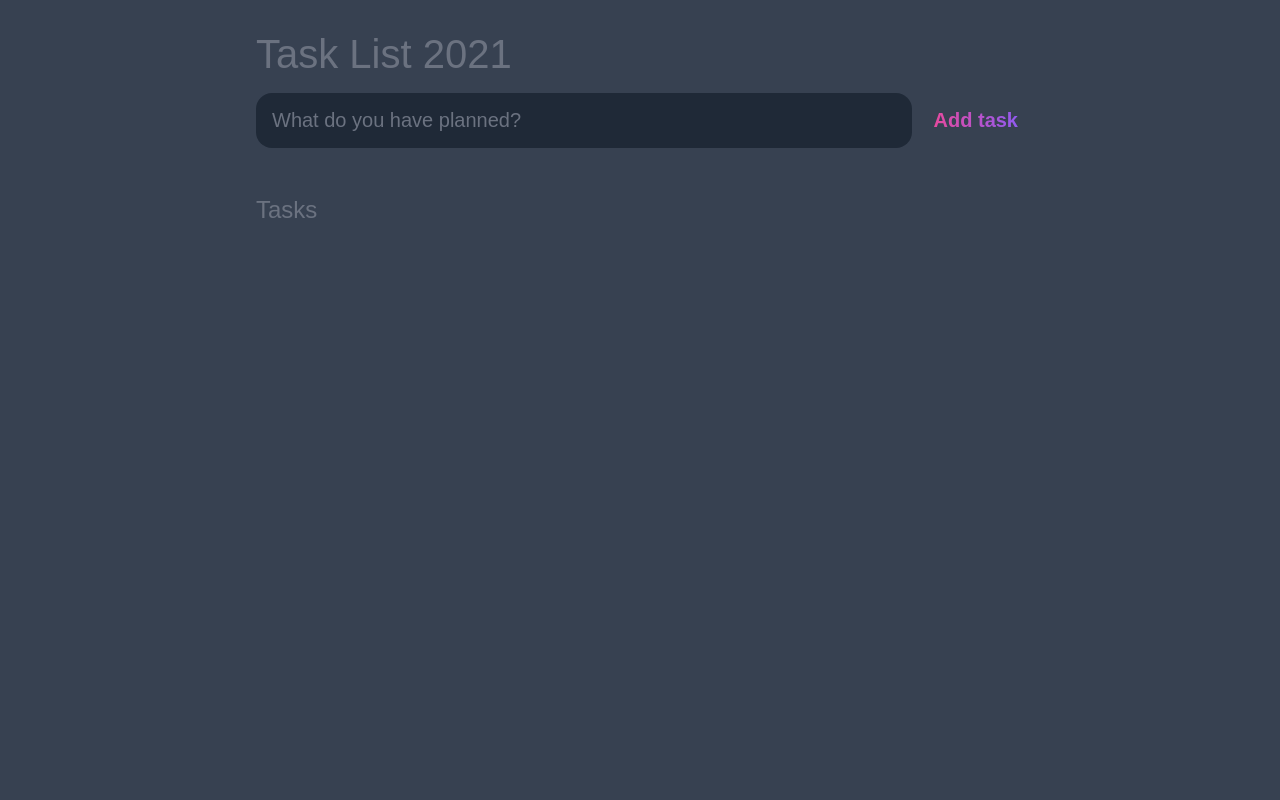
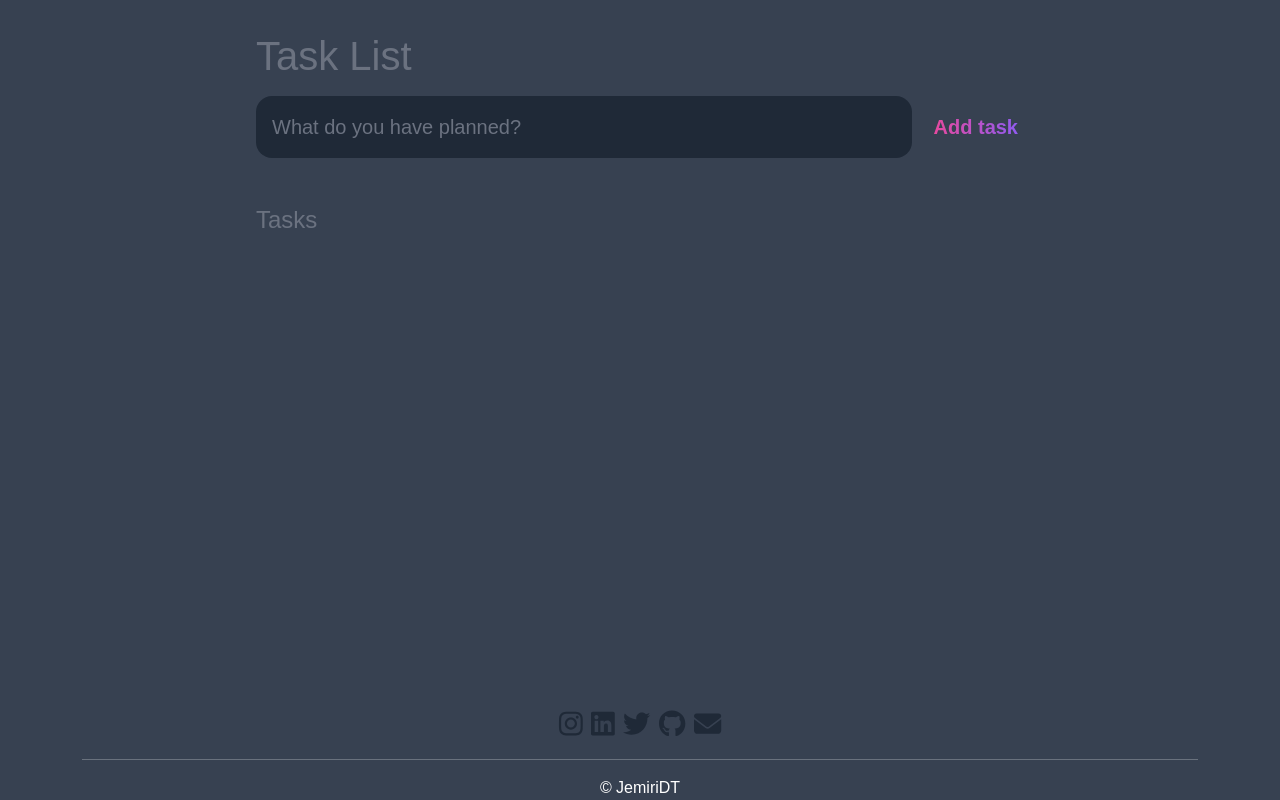
Before and after one commit to CeritifiedSurvey/TODOLIST, a plain HTML site: page index.html in a window 1280 px wide. Drawn offline with nearby package versions, Linux system fonts and the light colour scheme.

Commit message:
Footer & Contact Added

```diff
--- a/index.html
+++ b/index.html
@@ -4,14 +4,19 @@
 	<meta charset="UTF-8">
 	<meta http-equiv="X-UA-Compatible" content="IE=edge">
 	<meta name="viewport" content="width=device-width, initial-scale=1.0">
-	<title>Task List 2021</title>
+	<title>Task List</title>
+     <!-- Fontawesome-->
+     <script src="https://use.fontawesome.com/releases/v6.1.1/js/all.js"></script>
+     <!--Bootstrap CSS-->
+     <link href="https://cdn.jsdelivr.net/npm/bootstrap@5.2.0-beta1/dist/css/bootstrap.min.css" rel="stylesheet" integrity="sha384-0evHe/X+R7YkIZDRvuzKMRqM+OrBnVFBL6DOitfPri4tjfHxaWutUpFmBp4vmVor" crossorigin="anonymous">
+     <!-- My CSS -->
+     <link rel="stylesheet" href="style.css">
 
-	<link rel="stylesheet" href="style.css" />
 </head>
 <body>
 
 	<header>
-		<h1>Task List 2021</h1>
+		<h1>Task List</h1>
 		<form id="new-task-form">
 			<input
 				type="text"
@@ -48,6 +53,26 @@
 		</section>
 	</main>
 
+    <div class="container">
+        <div class="row footer text-center">
+            <div class="col-md 12" id="contact">
+
+                <a href="https://www.instagram.com/officialdeejay_virus"><i class="fa-brands fa-instagram"></i></a>
+                <a href="https://www.linkedin.com/in/jemiridanieltaiwo/"><i class="fa-brands fa-linkedin"></i></a>
+                <a href="https://twitter.com/iamdjvirux"><i class="fa-brands fa-twitter"></i></a>
+                <a href="https://github.com/CeritifiedSurvey"><i class="fa-brands fa-github"></i></a>
+                <a href="mailto:updatedan2@gmail.com"><i class="fa-solid fa-envelope"></i></a>
+
+                <hr class="socket">
+                &copy; JemiriDT
+            </div>
+
+        </div>
+    </div>
+
+
 	<script src="main.js"></script>
+    <script src="https://cdn.jsdelivr.net/npm/@popperjs/core@2.11.5/dist/umd/popper.min.js" integrity="sha384-Xe+8cL9oJa6tN/veChSP7q+mnSPaj5Bcu9mPX5F5xIGE0DVittaqT5lorf0EI7Vk" crossorigin="anonymous"></script>
+    <script src="https://cdn.jsdelivr.net/npm/bootstrap@5.2.0-beta1/dist/js/bootstrap.min.js" integrity="sha384-kjU+l4N0Yf4ZOJErLsIcvOU2qSb74wXpOhqTvwVx3OElZRweTnQ6d31fXEoRD1Jy" crossorigin="anonymous"></script>
 </body>
 </html>
--- a/style.css
+++ b/style.css
@@ -154,3 +154,20 @@ main {
 .task .actions .delete {
 	color: crimson;
 }
+
+#contact {
+    color: white;
+}
+
+#contact svg.svg-inline--fa {
+    font-size: 1.7rem;
+    margin: auto;
+    color: var(--darker);
+    margin: 2px;
+
+}
+
+#contact svg.svg-inline--fa:hover {
+    color: var(--pink)!important;
+    font-size: 1.7rem;
+}
```
